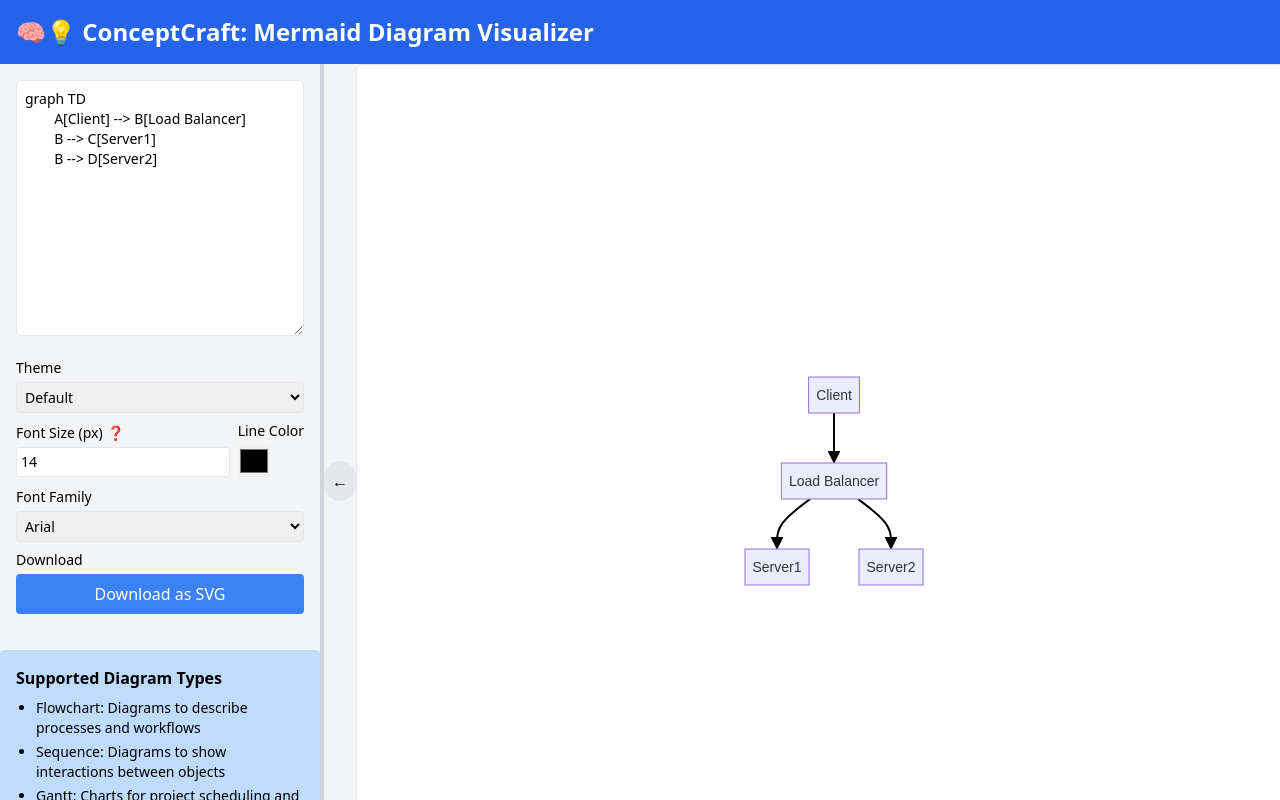
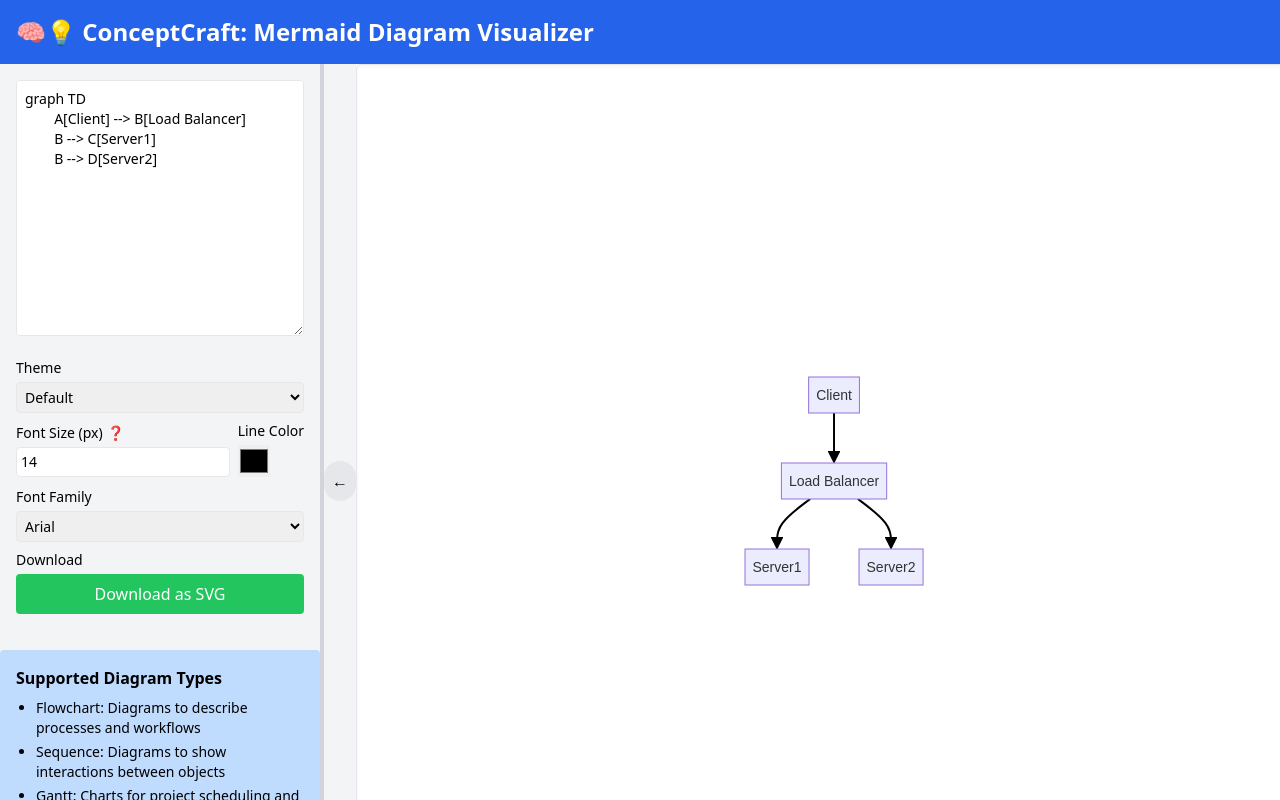
Before and after one commit to killerapp/mermaid-render, a Next.js app: page / in a window 1280 px wide. Shown: the top 800 px of the page. Built offline with nearby package versions, Linux system fonts and the light colour scheme.

Commit message:
feat: change button color to green

```diff
--- a/components/DiagramControls.jsx
+++ b/components/DiagramControls.jsx
@@ -169,7 +169,7 @@ const DiagramControls = ({
             <div>
               <button
                 onClick={() => handleDownload('svg')}
-                className="w-full p-2 bg-blue-500 text-white rounded hover:bg-blue-600"
+                className="w-full p-2 bg-green-500 text-white rounded hover:bg-green-600"
               >
                 Download as SVG
               </button>
```
